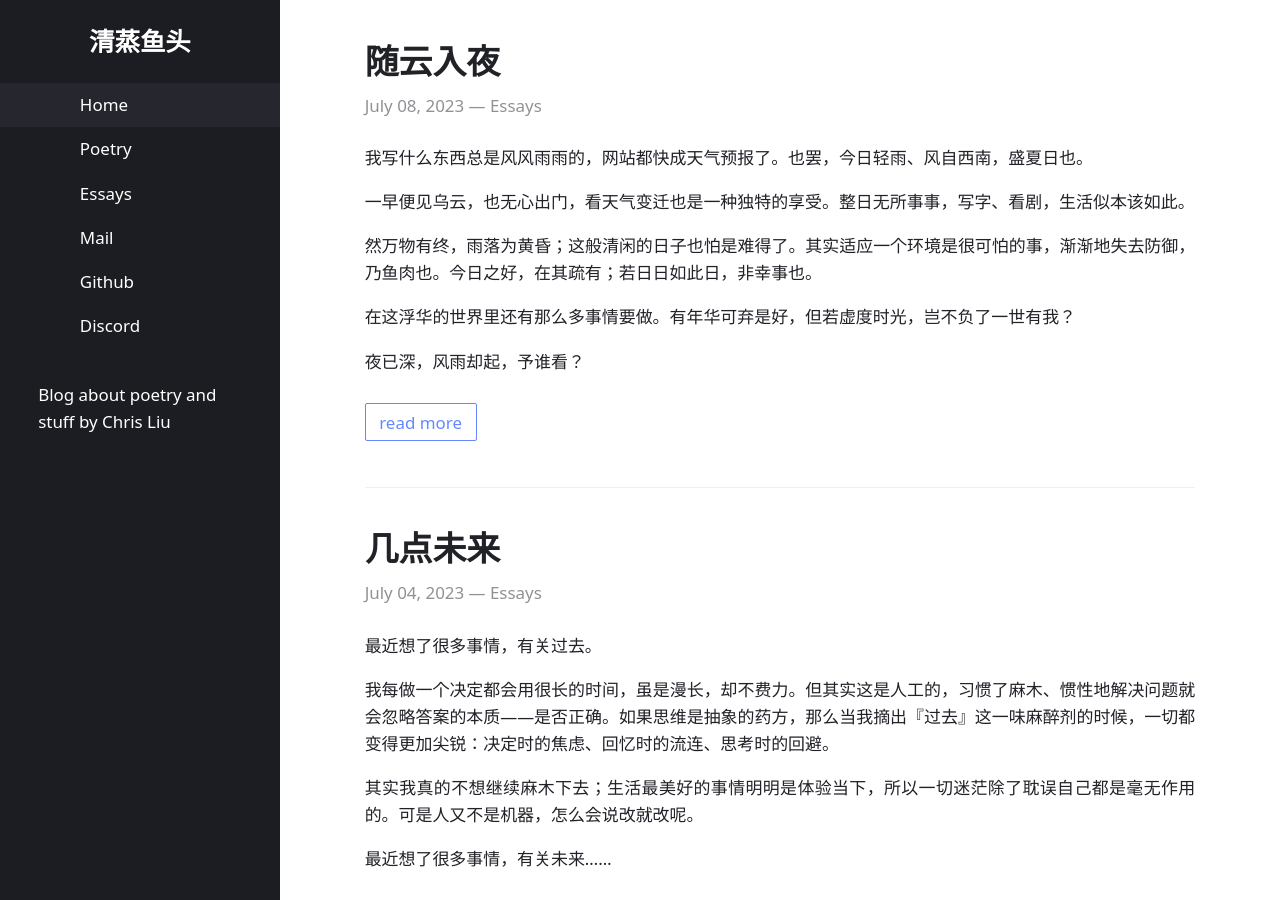
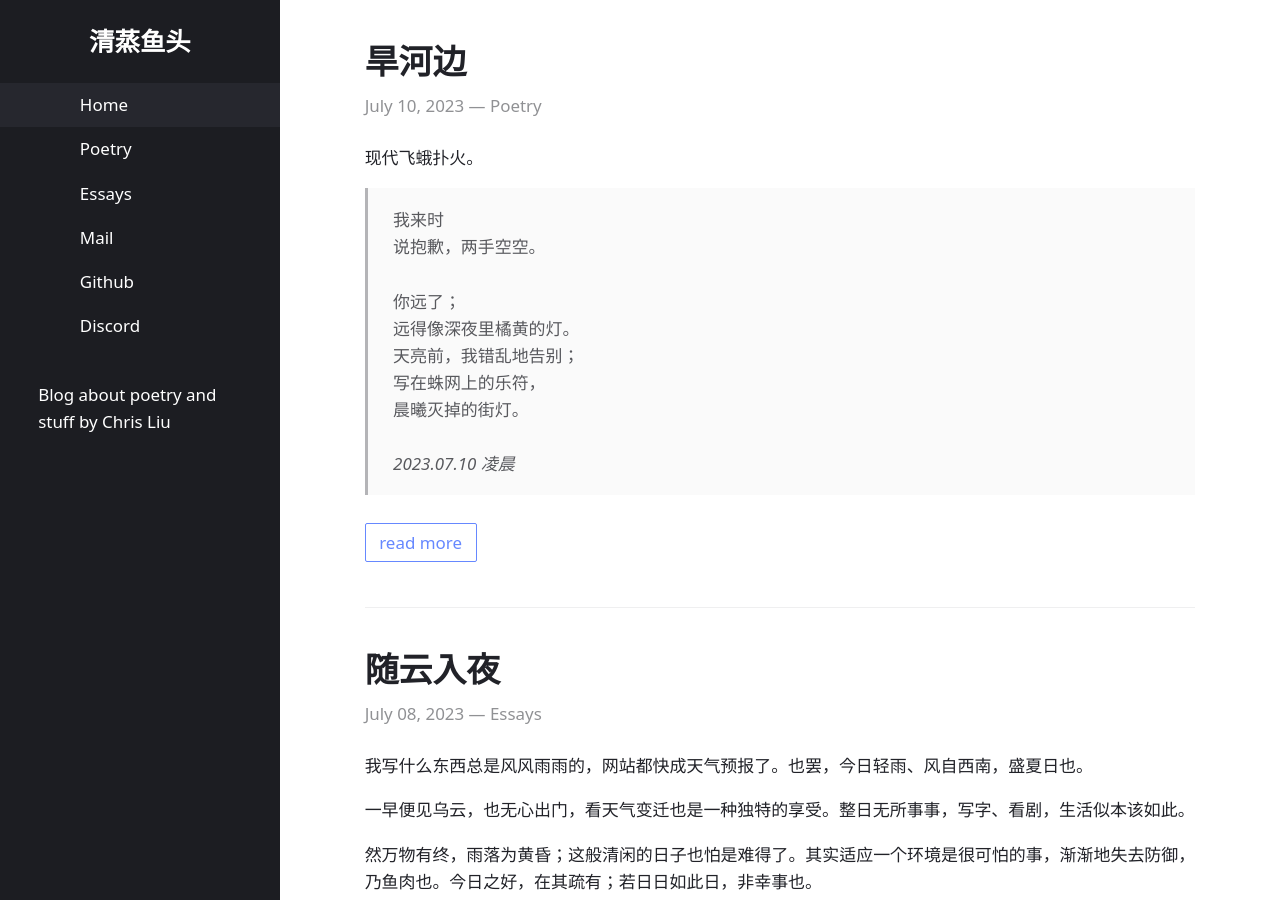
Before and after one commit to chris-zy-liu/chris-zy-liu.github.io, a Jekyll site: the page built from index.html, in a window 1280 px wide and 900 px high. Built offline with Jekyll 4.4.1, drawn with Linux system fonts in a browser that asks for light colours.

Commit message:
new post

```diff
--- /dev/null
+++ b/_posts/2023-07-10-moth.md
@@ -0,0 +1,9 @@
+---
+title: "旱河边"
+layout: post
+categories: Poetry
+---
+
+现代飞蛾扑火。
+
+>我来时<br>说抱歉，两手空空。<br><br>你远了；<br>远得像深夜里橘黄的灯。<br>天亮前，我错乱地告别；<br>写在蛛网上的乐符，<br>晨曦灭掉的街灯。<br><br>*2023.07.10 凌晨*
```
Also changed, not shown: _posts/.obsidian/workspace.json (+5 -4 lines).
